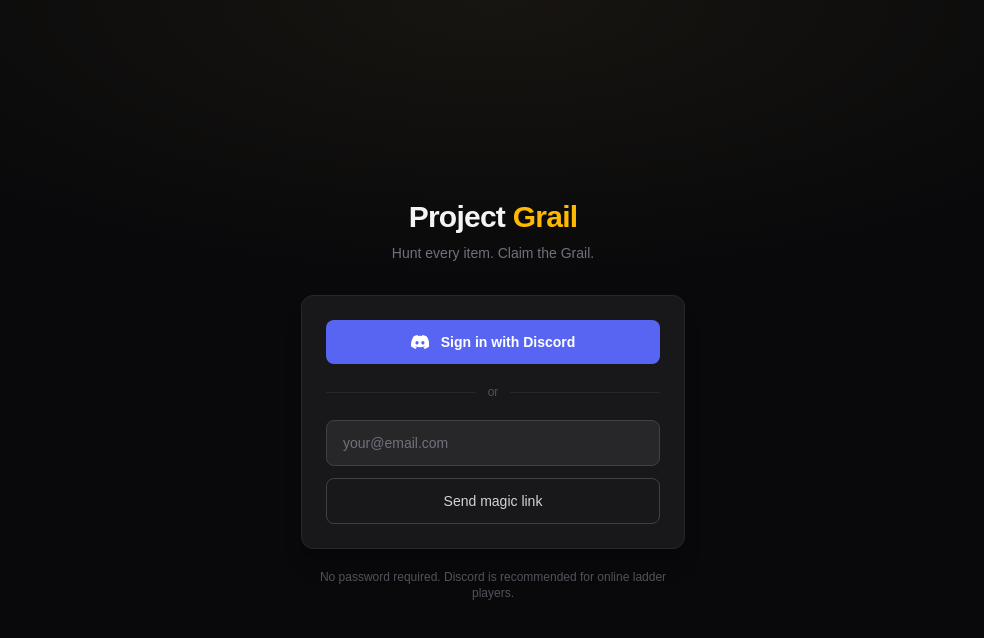
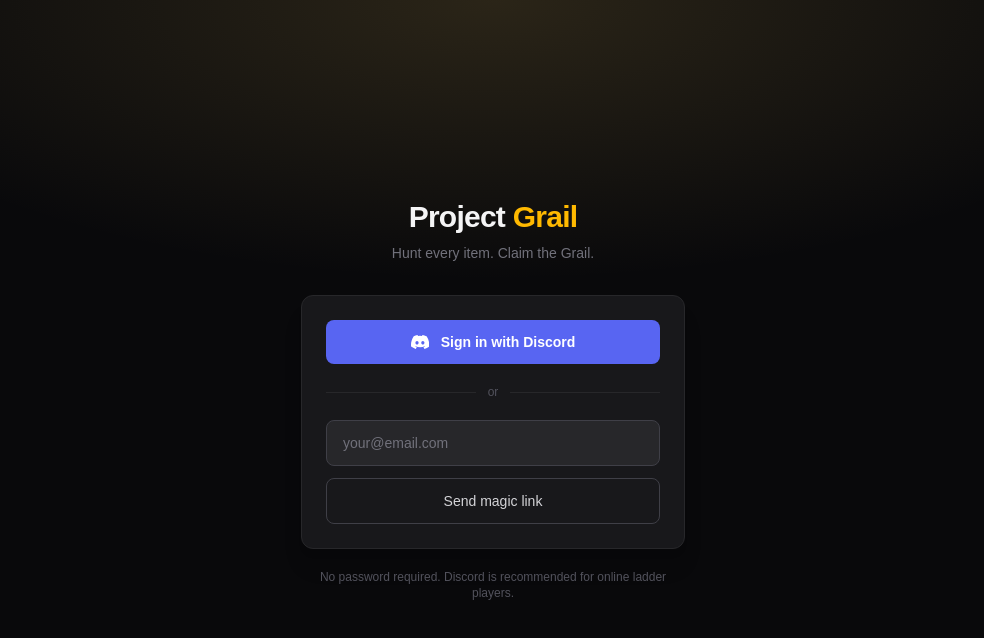
Before and after one commit to postblink/project-grail, a Next.js app: page /login in a window 1280 px wide. Shown: the top 638 px of the page, without its empty margins (147-1131 px from the left). Built offline with nearby package versions, Linux system fonts and the light colour scheme.

Commit message:
fix: increase login page glow opacity for Firefox visibility

```diff
--- a/src/app/(auth)/layout.tsx
+++ b/src/app/(auth)/layout.tsx
@@ -6,7 +6,7 @@
         className="pointer-events-none absolute inset-0"
         style={{
           background:
-            "radial-gradient(ellipse 80% 50% at 50% 0%, rgba(196,163,82,0.08) 0%, transparent 70%)",
+            "radial-gradient(ellipse 80% 50% at 50% 0%, rgba(196,163,82,0.18) 0%, transparent 70%)",
         }}
       />
       <div className="relative z-10 flex w-full justify-center">
```
